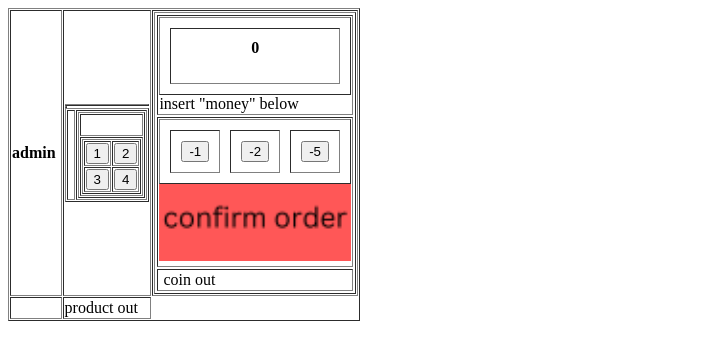
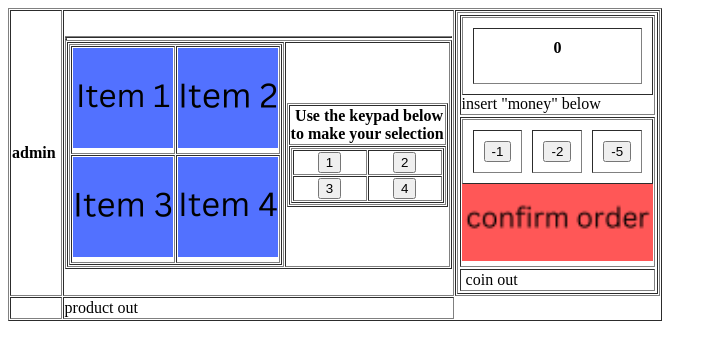
Before and after one commit to human-school/task-2-SDD, a plain HTML site: page index.html in a window 1280 px wide. Shown: the whole page, without its empty margins (0-717 px from the left). Drawn offline with Linux system fonts and the light colour scheme.

Commit message:
comments and general fixes
made it more readable, fixed a glitch where the table would break in half half of the time

```diff
--- a/index.html
+++ b/index.html
@@ -1,40 +1,59 @@
 <!doctype html>
 <html>
+	<!-- a disaster zone is below. YOU HAVE BEEN WARNED  -->
 <head>
 <meta charset="utf-8">
+	<!-- tittle  -->
 <title>vending</title>
 
 </head>
 <body>
-
+	<!-- creates the main to sections for admin and vending  -->
 <table border="1" cellspacing="1" cellpadding="1">
   <tbody>
     <tr>
       <th align="center" valign="middle" scope="col">admin&nbsp;</th>
       <th scope="col"><table width="100%" border="1" cellspacing="1" cellpadding="1">
-
+		<!-- breakes the tbody to there can be more lines  -->
 <tbody>
 
   </tbody></th>
     </tr>
+	  <!-- cloeses the first one  -->
   </tbody>
 </table>
+	<!-- then the second to prevent the table from spliting in half  -->
 <table border="1" >
 
 </table>
+	<!-- your looking at the right, 3 times to prevent it from breaking in half. then mroe tables  -->
 	<table width="100%" border="1" cellspacing="1" cellpadding="1">
   <tbody>
     <tr>
-      <th scope="col">&nbsp;</th>
+		<!-- the table for the images  -->
       <th scope="col"><table width="100%" border="1" cellspacing="1" cellpadding="1">
         <tbody>
           <tr>
-            <th scope="col">&nbsp;</th>
+            <th scope="col"><img src="images/item-1.png" width="100" height="100" alt=""/></th>
+            <th scope="col"><img src="images/item-2.png" width="100" height="100" alt=""/></th>
+          </tr>
+          <tr>
+            <td><img src="images/item-3.png" width="100" height="100" alt=""/></td>
+            <td><img src="images/item-4.png" width="100" height="100" alt=""/></td>
+          </tr>
+        </tbody>
+      </table></th>
+		<!-- the table for the calculation buttons  -->
+      <th scope="col"><table width="100%" border="1" cellspacing="1" cellpadding="1">
+        <tbody>
+          <tr>
+            <th scope="col">&nbsp;Use the keypad below<br> to make your selection</th>
           </tr>
           <tr>
             <td><table width="100%" border="1" cellspacing="1" cellpadding="1">
               <tbody>
                 <tr>
+					<!-- the javascript link in  -->
                   <th scope="col"><button onclick="sum()" type="button" name="button">1</button></th>
                   <th scope="col"><button onclick="sum()" type="button" name="button">2</button></th>
                 </tr>
@@ -60,13 +79,14 @@
                 <tr>
                   <th scope="col"><span id="sum">0</span></p></th>
                 </tr>
-              </tbody>
+		  </tbody>                           <!-- i have ZERO idea how this happened  -->
             </table>                        insert "money"&nbsp;below&nbsp;</td>
           </tr>
           <tr>
             <td><table width="100%" border="1" cellspacing="10" cellpadding="10">
   <tbody>
     <tr>
+		<!-- how to "pay"  -->
       <th scope="col"><button onclick="sum()" type="button" name="button">-1</button></th>
       <th scope="col"><button onclick="sum()" type="button" name="button">-2</button></th>
       <th scope="col"><button onclick="sum()" type="button" name="button">-5</button></th>
@@ -77,12 +97,14 @@
 				<tbody>
 
 <tr>
+	<!-- confirm button (to be made real later)  -->
 	  <img src="images/confirm order.png" width="100%" height="100%" alt=""/>
 	  </tr>
   </tbody>
 </table>
 
 </td>
+			  <!-- 2 place holders  -->
 		</tr>
 			<tr>
             <td>&nbsp;coin out</td>
@@ -99,6 +121,8 @@
 </th>
     </tr>
   </tbody>
+<!-- do not move one lower, it breaks the table in half  -->
+<!-- the sum that the code above ties into (likley to change)  -->
 </table>
 	<script type="text/javascript">
   function sum(){
```
